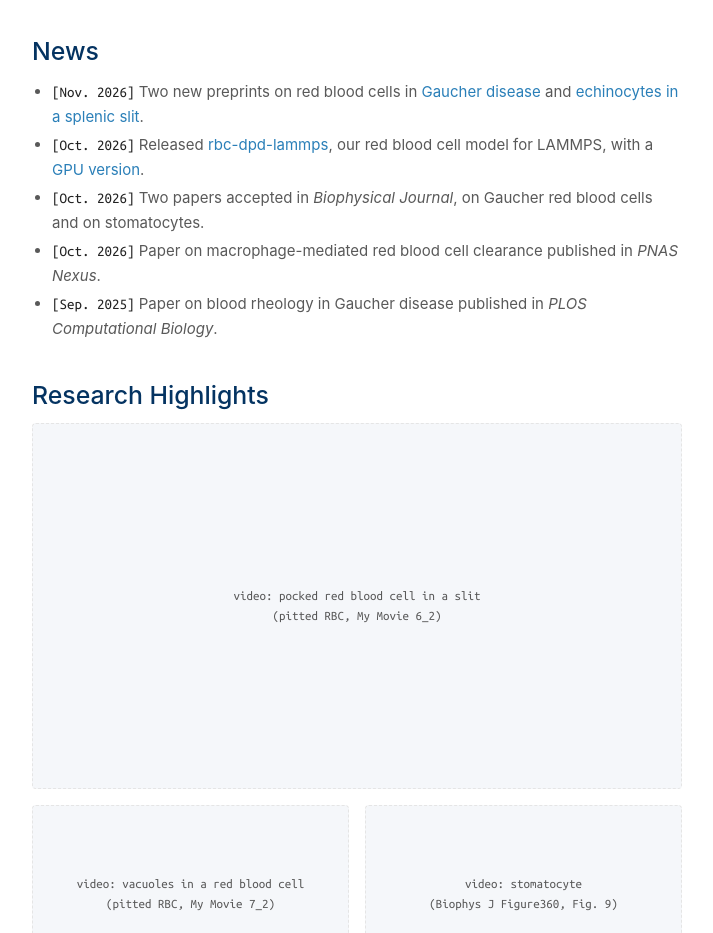
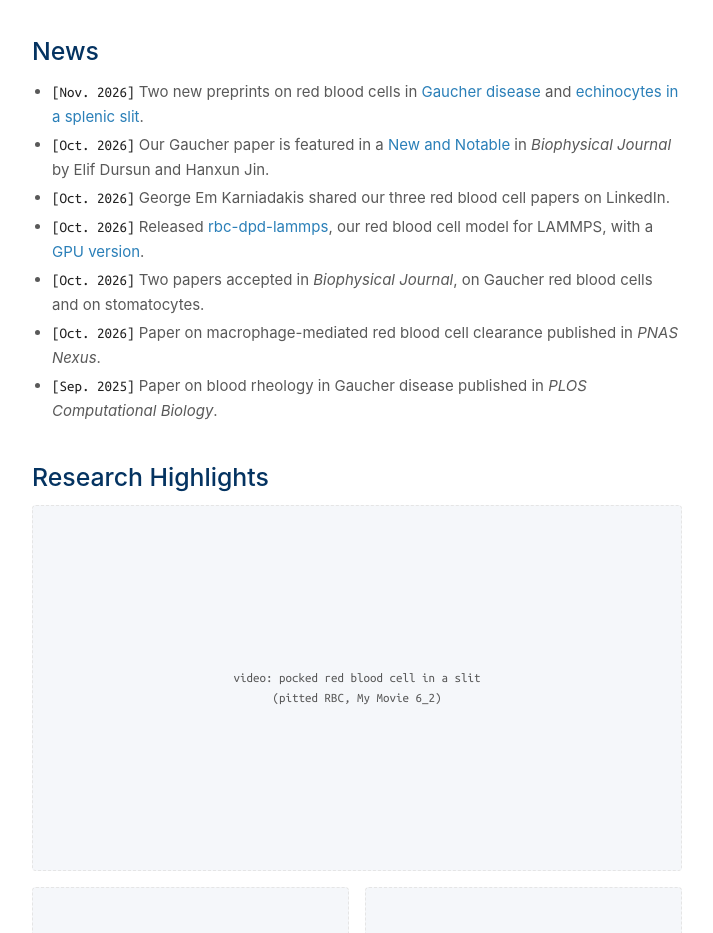
Before and after one commit to ZhaojieC/ZhaojieC.github.io, a plain HTML site: page index.html in a window 1280 px wide. Shown: the part 802-1735 px from the top of the page, without its empty margins (432-1145 px from the left). Drawn offline with Linux system fonts and the light colour scheme.

Commit message:
Add New and Notable and LinkedIn news
Co-Authored-By: Claude Opus 5.5 <noreply@anthropic.com>

```diff
--- a/index.html
+++ b/index.html
@@ -180,6 +180,8 @@ footer{font-size:.85rem;border-top:1px solid var(--line);padding-top:14px}
     <h2>News</h2>
     <ul>
       <li><span class="date">[Nov. 2026]</span> Two new preprints on red blood cells in <a href="https://arxiv.org/abs/2611.27960">Gaucher disease</a> and <a href="https://arxiv.org/abs/2611.16241">echinocytes in a splenic slit</a>.</li>
+      <li><span class="date">[Oct. 2026]</span> Our Gaucher paper is featured in a <a href="https://doi.org/10.1016/j.bpj.2026.10.003">New and Notable</a> in <em>Biophysical Journal</em> by Elif Dursun and Hanxun Jin.</li>
+      <li><span class="date">[Oct. 2026]</span> George Em Karniadakis shared our three red blood cell papers on LinkedIn.</li>
       <li><span class="date">[Oct. 2026]</span> Released <a href="https://github.com/ZhaojieC/rbc-dpd-lammps">rbc-dpd-lammps</a>, our red blood cell model for LAMMPS, with a <a href="https://github.com/ZhaojieC/rbc-dpd-lammps-gpu">GPU version</a>.</li>
       <li><span class="date">[Oct. 2026]</span> Two papers accepted in <em>Biophysical Journal</em>, on Gaucher red blood cells and on stomatocytes.</li>
       <li><span class="date">[Oct. 2026]</span> Paper on macrophage-mediated red blood cell clearance published in <em>PNAS Nexus</em>.</li>
```
